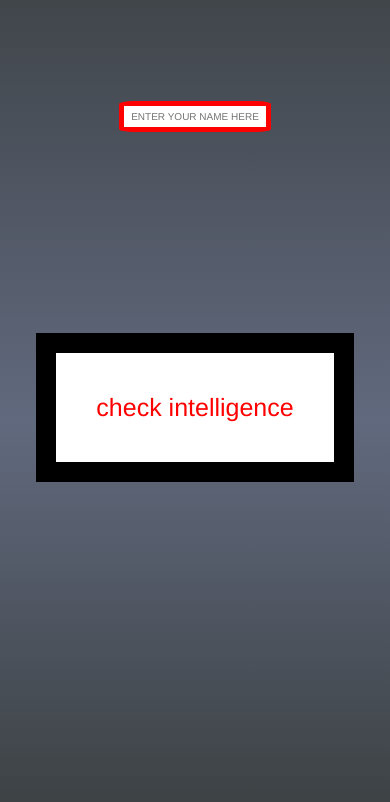
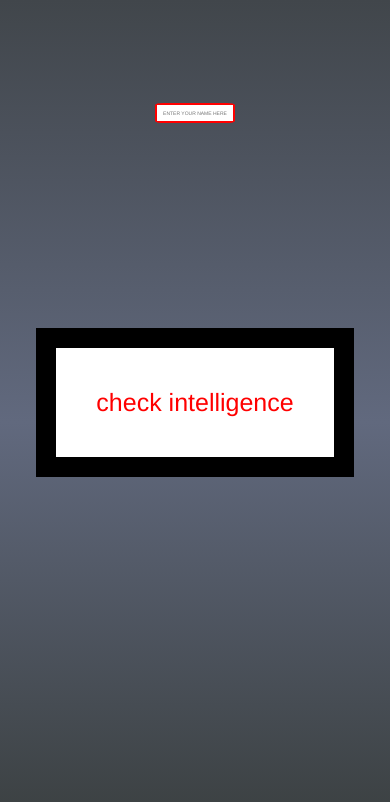
Before and after one commit to ilyasimran27/intelligence-cheker, a plain HTML site: page index.html in a window 390 px wide. Drawn offline with Linux system fonts and the light colour scheme.

Commit message:
Add files via upload

```diff
--- a/style.css
+++ b/style.css
@@ -44,14 +44,14 @@ button:hover{
 section p{
     color:rgb(122, 216, 93);
     font-size:60px;
-    transition: 3s;
+
 }
-@media all and (max-width:600px){
+@media all and (max-width:900px){
     section input{
         padding:5px;
-        font-size:10px;
+        font-size:5px;
 
-        border:5px solid red;
+        border:2px solid red;
         border-radius: 10%;
 
     }
```
